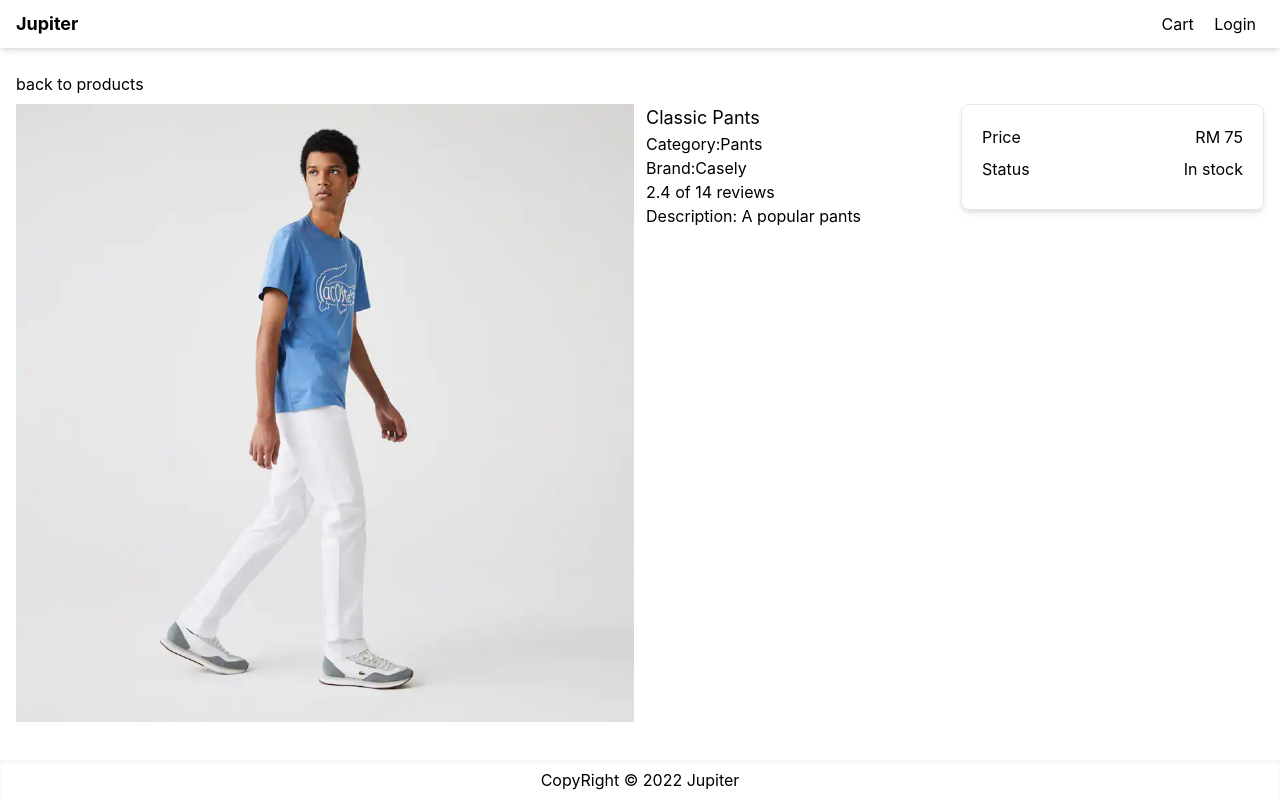
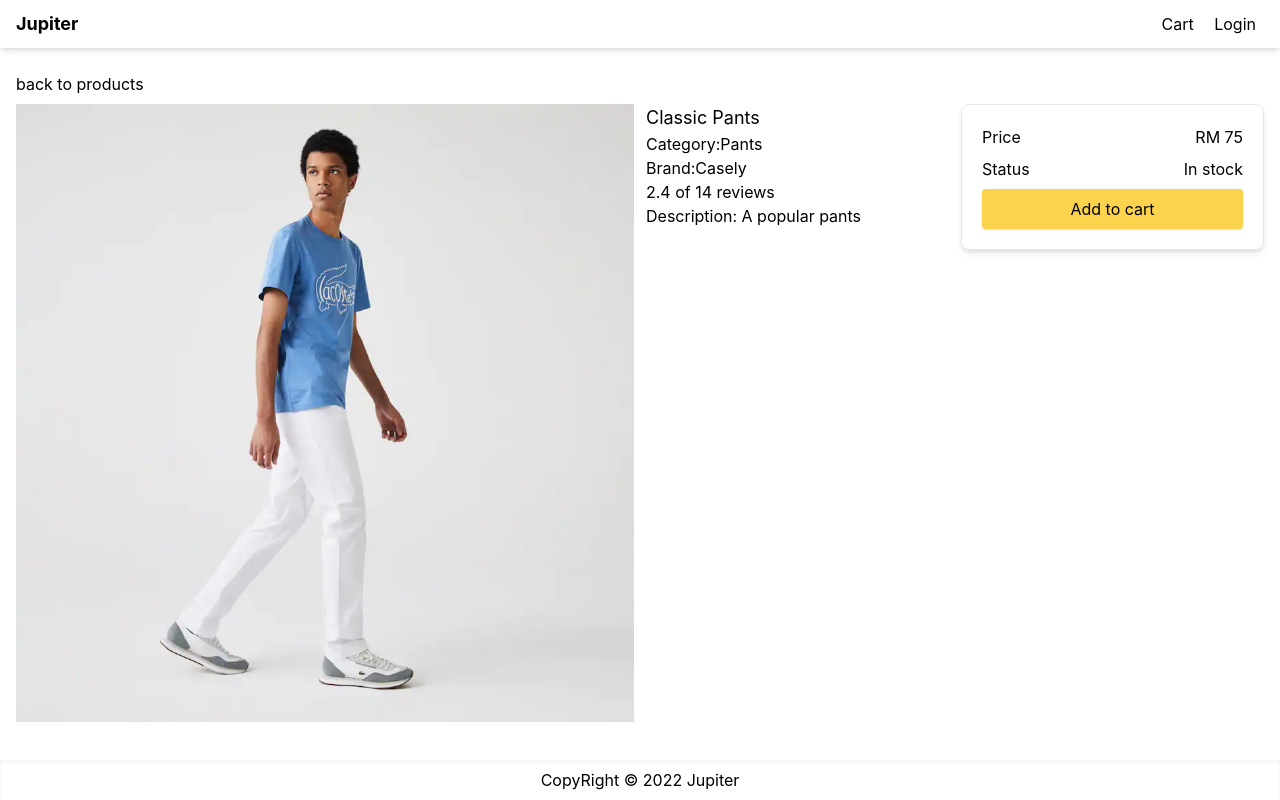
Before and after one commit to zhning1994/next-mongodb-ecommerce, a Next.js app: page /product/classic-pants in a window 1280 px wide. Built offline with nearby package versions, Linux system fonts and the light colour scheme.

Commit message:
setup addToCart function,  cehck if selected item exist, if yes, get its previous item quantity, and add quantity by 1, dispatch the total quantity, quantity more than count in stock, stop the process and alert

```diff
--- a/pages/product/[slug].js
+++ b/pages/product/[slug].js
@@ -1,17 +1,30 @@
 import { useRouter } from 'next/router';
-import React from 'react';
+import React, { useContext } from 'react';
 import Layout from '../../components/Layout';
 import data from '../../utils/data';
 import Link from 'next/link';
 import Image from 'next/image';
+import { Store } from '../../utils/Store';
 
 export default function ProductScreen() {
+  const { state, dispatch } = useContext(Store);
   const { query } = useRouter();
   const { slug } = query;
   const product = data.products.find((x) => x.slug === slug);
   if (!product) {
     return <div>Product Not Found</div>;
   }
+
+  const addToCartHandler = () => {
+    const existItem = state.cart.cartItems.find((x) => x.slug === product.slug);
+    const quantity = existItem ? existItem.quantity + 1 : 1;
+    if (product.countInStock < quantity) {
+      alert('not enough stock');
+      return;
+    }
+    dispatch({ type: 'CART_ADD_ITEM', payload: { ...product, quantity } });
+  };
+
   return (
     <Layout title={product.name}>
       <div className="py-2">
@@ -47,10 +60,13 @@ export default function ProductScreen() {
             </div>
             <div className="mb-2 flex justify-between">
               <div>Status</div>
-              <div>
-                {product.countInStock > 0 ? 'In stock' : 'Uniavailable'}
-              </div>
+              <div>{product.countInStock > 0 ? 'In stock' : 'Unavailable'}</div>
             </div>
+            <button
+              className="primary-button w-full"
+              onClick={addToCartHandler}>
+              Add to cart
+            </button>
           </div>
         </div>
       </div>
--- a/styles/globals.css
+++ b/styles/globals.css
@@ -24,5 +24,5 @@ a {
 }
 
 .primary-button {
-  @apply rounded bg-amber-300 py-2 px-4 shadow outline-none hover:bg-amber-400 active:bg-amber-500;
+  @apply rounded bg-amber-300 py-2 px-4 shadow outline-none hover:bg-amber-400  active:bg-amber-500;
 }
```
